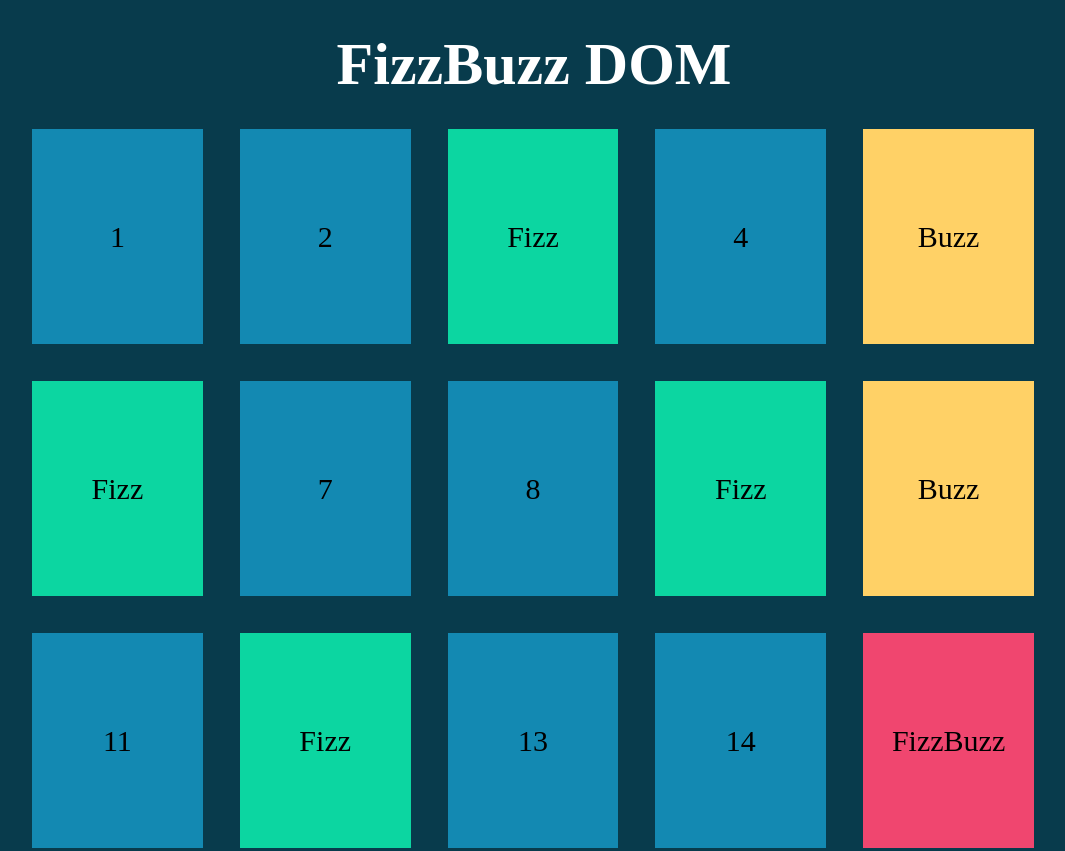
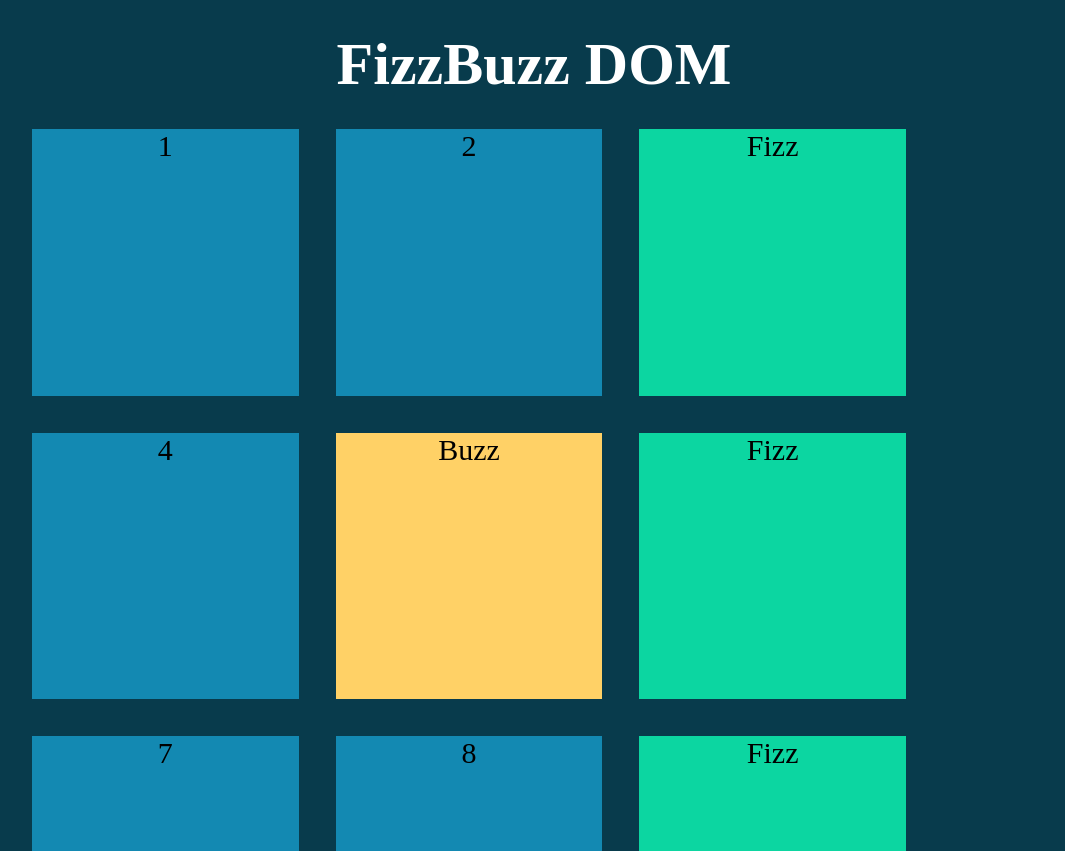
Before and after one commit to alessandro-barate/js-fizzbuzz, a plain HTML site: page index.html in a window 1280 px wide. Shown: the top 851 px of the page, without its empty margins (106-1171 px from the left). Drawn offline with Linux system fonts and the light colour scheme.

Commit message:
[UPD] Minor CSS changes

```diff
--- a/css/style.css
+++ b/css/style.css
@@ -17,6 +17,7 @@ CONTAINERS
 }
 
 #numbers-list {
+  list-style: none;
   width: 100%;
   display: flex;
   flex-wrap: wrap;
@@ -33,16 +34,11 @@ h1 {
   color: white;
 }
 
-ul {
-  list-style: none;
-}
-
 .li-size {
   background-color: gold;
-  display: inline-block;
-  width: calc(100% / 5 - 30px);
-  height: 215px;
-  line-height: 215px;
+  display: block;
+  width: calc(100vh / 3);
+  height: calc(100vh / 3);
   font-size: 30px;
 }
 
```
